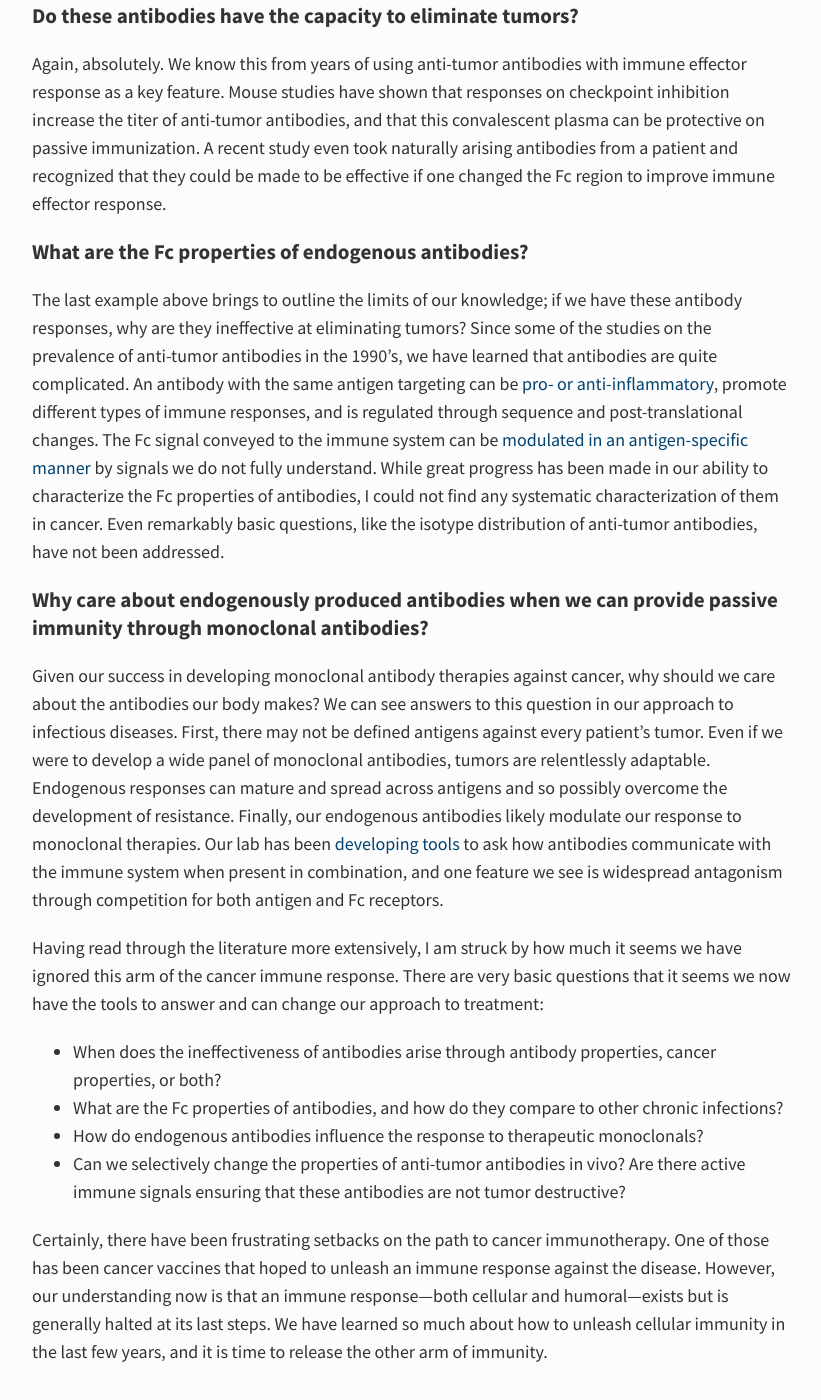
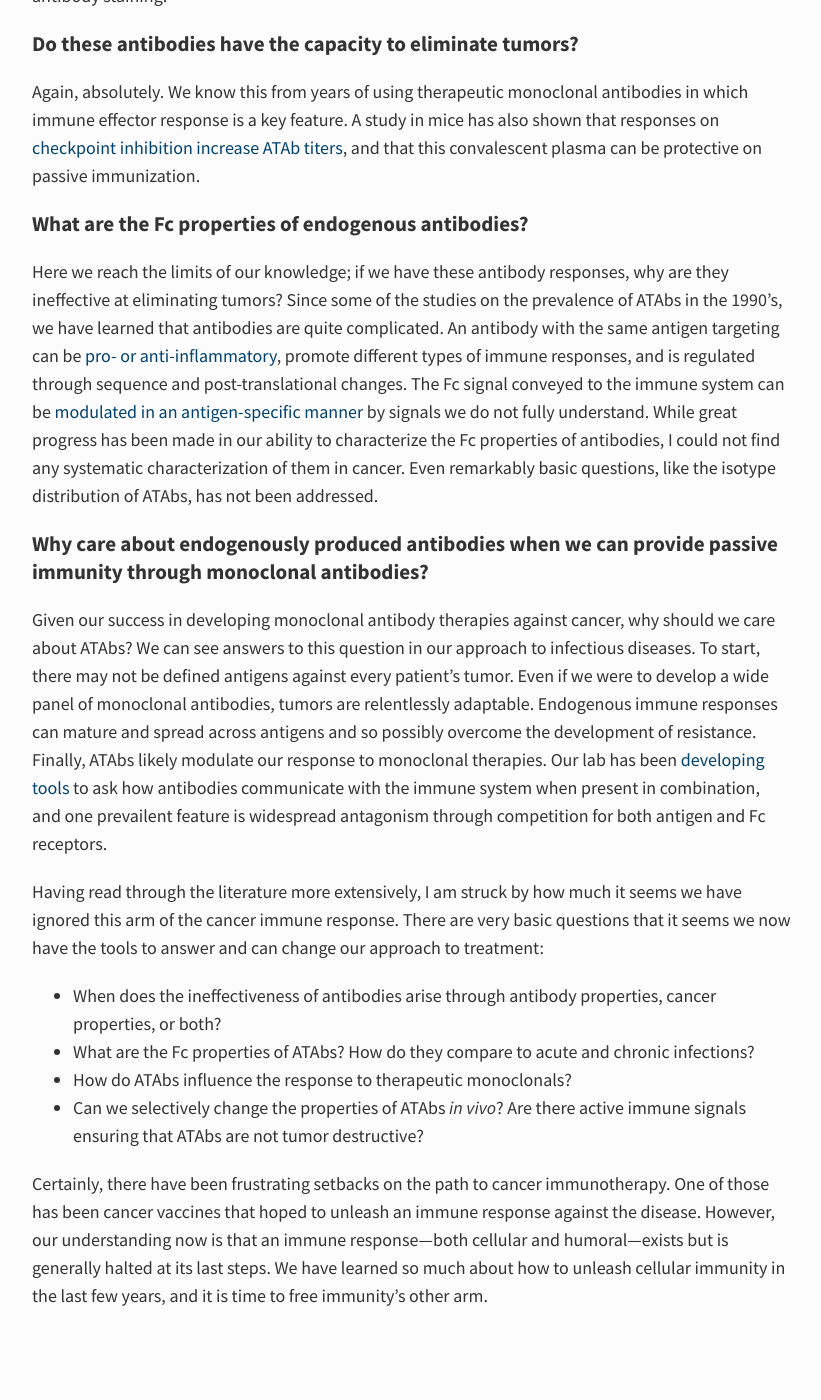
Before and after one commit to thanatosmin/ameyer.me, a Jekyll site: the page built from _posts/2021-02-14-endo-Abs.md, in a window 1280 px wide and 1400 px high, scrolled down 1038 px. Shown: the whole window, without its empty margins (228-1049 px from the left). Built offline with Jekyll 4.4.1, drawn with Linux system fonts in a browser that asks for light colours; some of the changed text lies outside the part shown.

Commit message:
Update 2021-02-14-endo-Abs.md

```diff
--- a/_posts/2021-02-14-endo-Abs.md
+++ b/_posts/2021-02-14-endo-Abs.md
@@ -11,29 +11,29 @@ tags:
 ---
 Antibodies are central to the treatment of cancer—we use them to block certain cell surface receptor signaling, to label cancer cells for destruction by the immune system, and to block signals that are preventing immune responses. We use antibodies in these same roles in infectious disease, and so it would be reasonable to expect that lessons from infectious disease can often be applied to cancer treatment.
 
-We now have technologies to study the antibody responses to infectious diseases in detail, and in the last couple decades we have learned antibodies are an active hub of communication across the immune system. However, we seldom ask about how our endogenously produced antibodies might influence cancer progression. Why is this? The standard story of our progression in understanding cancer immunity is that we expected the immune system could not mount a productive defense for a long time. Checkpoint inhibitors highlighted and that an active response is present but halted at its last steps. Given the recent revisions to our mental model of cellular immunity, I have been working through the literature of exactly what we know about our humoral responses. I think the results indicate it is time for a renewed focus on the humoral immune response to cancers.
+We now have technologies to study the antibody responses to infectious diseases in detail, and in the last couple decades we have learned antibodies are an active hub of communication across the immune system. However, we seldom ask about how our endogenously produced anti-tumor antibodies (ATAb) might influence cancer progression. Why is this? The standard tale for our progression in understanding cancer immunity is that we expected the immune system could not mount a productive defense for a long time. Checkpoint inhibitors highlighted and that an active response is present but halted at its last steps. Given the recent revisions to our mental model of cellular immunity, I have been working through the literature of exactly what we know about our humoral responses. I think the results indicate it is time for a renewed focus on the humoral immune response to cancers.
 
 ### Does the immune system naturally develop its own antibodies against cancer?
 
-Most definitely yes! This has most extensively been explored for prototypical surface antigens like mutant EGFR, HER2, and [NY-ESO-1](https://rupress.org/jem/article/187/8/1349/7598/A-Survey-of-the-Humoral-Immune-Response-of-Cancer). The XXX consortium in the 1990’s performed a variety of clinical investigations of the titers against these antigens. In general, the majority of patients had measurable antibody responses to tumor-exclusive markers, and the titers correlated with higher expression of those antigens. HER2 and NY-ESO-1 show that the targets did not have to be mutated but could simply be aberrantly expressed. cDNA expression libraries expanded our ability to identify target antigens in the 1990's, and tumor-binding antibodies could be identified against surface markers [unique to individual patients’ tumors](https://rupress.org/jem/article/187/8/1163/7587/New-Paths-in-Human-Cancer-Serology). In fact, many groups have proposed [to identify cancers](https://www.nature.com/articles/srep05088) through their high abundance of auto-antibody staining. A humoral immune response is a common feature of cancers.
+Most definitely yes! A humoral immune response is a common feature of cancers. This has most extensively been explored for prototypical surface antigens like mutant EGFR, HER2, and [NY-ESO-1](https://rupress.org/jem/article/187/8/1349/7598/A-Survey-of-the-Humoral-Immune-Response-of-Cancer). The XXX consortium in the 1990’s performed a variety of clinical investigations of the titers against these antigens. In general, the majority of patients had measurable antibody responses to tumor-exclusive markers, and the titers correlated with higher expression of those antigens. HER2 and NY-ESO-1 show that the targets did not have to be mutated but could simply be aberrantly expressed. cDNA expression libraries expanded our ability to identify target antigens in the 1990's, and tumor-binding antibodies could be identified against surface markers [unique to individual patients’ tumors](https://rupress.org/jem/article/187/8/1163/7587/New-Paths-in-Human-Cancer-Serology). In fact, many groups have proposed [to identify cancers](https://www.nature.com/articles/srep05088) through their high abundance of auto-antibody staining.
 
 ### Do these antibodies have the capacity to eliminate tumors?
 
-Again, absolutely. We know this from years of using anti-tumor antibodies with immune effector response as a key feature. Mouse studies have shown that responses on checkpoint inhibition increase the titer of anti-tumor antibodies, and that this convalescent plasma can be protective on passive immunization. A recent study even took naturally arising antibodies from a patient and recognized that they could be made to be effective if one changed the Fc region to improve immune effector response.
+Again, absolutely. We know this from years of using therapeutic monoclonal antibodies in which immune effector response is a key feature. A study in mice has also shown that responses on [checkpoint inhibition increase ATAb titers](https://www.ncbi.nlm.nih.gov/pmc/articles/PMC4398916/), and that this convalescent plasma can be protective on passive immunization.
 
 ### What are the Fc properties of endogenous antibodies?
 
-The last example above brings to outline the limits of our knowledge; if we have these antibody responses, why are they ineffective at eliminating tumors? Since some of the studies on the prevalence of anti-tumor antibodies in the 1990’s, we have learned that antibodies are quite complicated. An antibody with the same antigen targeting can be [pro- or anti-inflammatory](https://doi.org/10.1016/j.ccell.2020.04.013), promote different types of immune responses, and is regulated through sequence and post-translational changes. The Fc signal conveyed to the immune system can be [modulated in an antigen-specific manner](https://journals.plos.org/plospathogens/article?id=10.1371/journal.ppat.1005456) by signals we do not fully understand. While great progress has been made in our ability to characterize the Fc properties of antibodies, I could not find any systematic characterization of them in cancer. Even remarkably basic questions, like the isotype distribution of anti-tumor antibodies, have not been addressed.
+Here we reach the limits of our knowledge; if we have these antibody responses, why are they ineffective at eliminating tumors? Since some of the studies on the prevalence of ATAbs in the 1990’s, we have learned that antibodies are quite complicated. An antibody with the same antigen targeting can be [pro- or anti-inflammatory](https://doi.org/10.1016/j.ccell.2020.04.013), promote different types of immune responses, and is regulated through sequence and post-translational changes. The Fc signal conveyed to the immune system can be [modulated in an antigen-specific manner](https://journals.plos.org/plospathogens/article?id=10.1371/journal.ppat.1005456) by signals we do not fully understand. While great progress has been made in our ability to characterize the Fc properties of antibodies, I could not find any systematic characterization of them in cancer. Even remarkably basic questions, like the isotype distribution of ATAbs, has not been addressed.
 
 ### Why care about endogenously produced antibodies when we can provide passive immunity through monoclonal antibodies?
 
-Given our success in developing monoclonal antibody therapies against cancer, why should we care about the antibodies our body makes? We can see answers to this question in our approach to infectious diseases. First, there may not be defined antigens against every patient’s tumor. Even if we were to develop a wide panel of monoclonal antibodies, tumors are relentlessly adaptable. Endogenous responses can mature and spread across antigens and so possibly overcome the development of resistance. Finally, our endogenous antibodies likely modulate our response to monoclonal therapies. Our lab has been [developing tools](https://doi.org/10.1016/j.cels.2018.05.018) to ask how antibodies communicate with the immune system when present in combination, and one feature we see is widespread antagonism through competition for both antigen and Fc receptors.
+Given our success in developing monoclonal antibody therapies against cancer, why should we care about ATAbs? We can see answers to this question in our approach to infectious diseases. To start, there may not be defined antigens against every patient’s tumor. Even if we were to develop a wide panel of monoclonal antibodies, tumors are relentlessly adaptable. Endogenous immune responses can mature and spread across antigens and so possibly overcome the development of resistance. Finally, ATAbs likely modulate our response to monoclonal therapies. Our lab has been [developing tools](https://doi.org/10.1016/j.cels.2018.05.018) to ask how antibodies communicate with the immune system when present in combination, and one prevailent feature is widespread antagonism through competition for both antigen and Fc receptors.
 
 Having read through the literature more extensively, I am struck by how much it seems we have ignored this arm of the cancer immune response. There are very basic questions that it seems we now have the tools to answer and can change our approach to treatment:
 
 -	When does the ineffectiveness of antibodies arise through antibody properties, cancer properties, or both?
--	What are the Fc properties of antibodies, and how do they compare to other chronic infections?
--	How do endogenous antibodies influence the response to therapeutic monoclonals?
--	Can we selectively change the properties of anti-tumor antibodies in vivo? Are there active immune signals ensuring that these antibodies are not tumor destructive?
+-	What are the Fc properties of ATAbs? How do they compare to acute and chronic infections?
+-	How do ATAbs influence the response to therapeutic monoclonals?
+-	Can we selectively change the properties of ATAbs _in vivo_? Are there active immune signals ensuring that ATAbs are not tumor destructive?
 
-Certainly, there have been frustrating setbacks on the path to cancer immunotherapy. One of those has been cancer vaccines that hoped to unleash an immune response against the disease. However, our understanding now is that an immune response—both cellular and humoral—exists but is generally halted at its last steps. We have learned so much about how to unleash cellular immunity in the last few years, and it is time to release the other arm of immunity.
+Certainly, there have been frustrating setbacks on the path to cancer immunotherapy. One of those has been cancer vaccines that hoped to unleash an immune response against the disease. However, our understanding now is that an immune response—both cellular and humoral—exists but is generally halted at its last steps. We have learned so much about how to unleash cellular immunity in the last few years, and it is time to free immunity's other arm.
```
